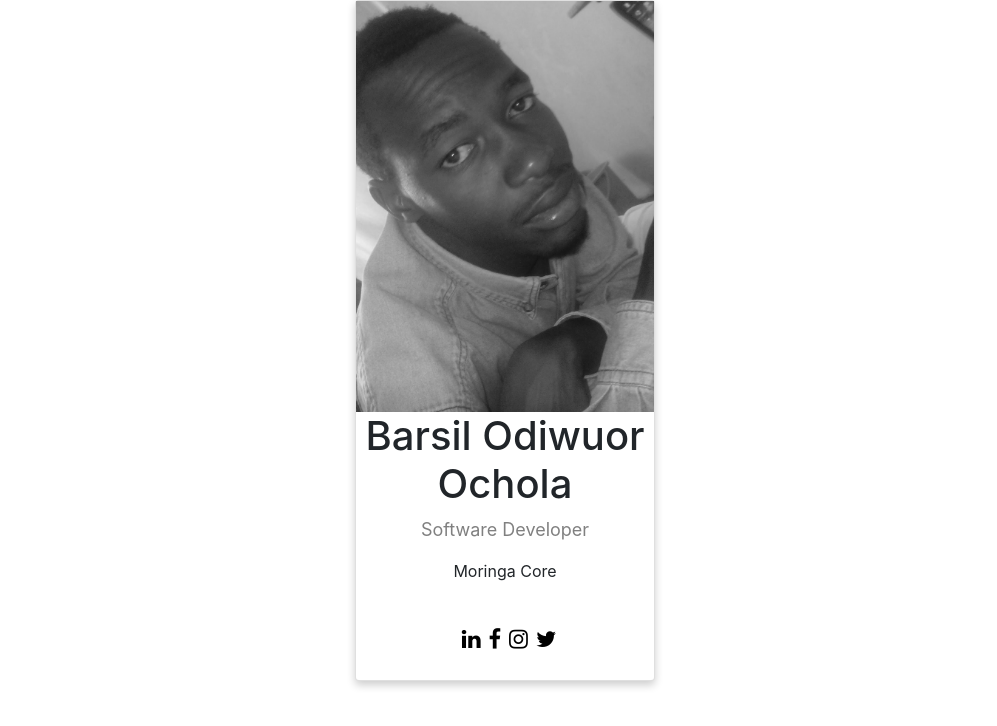
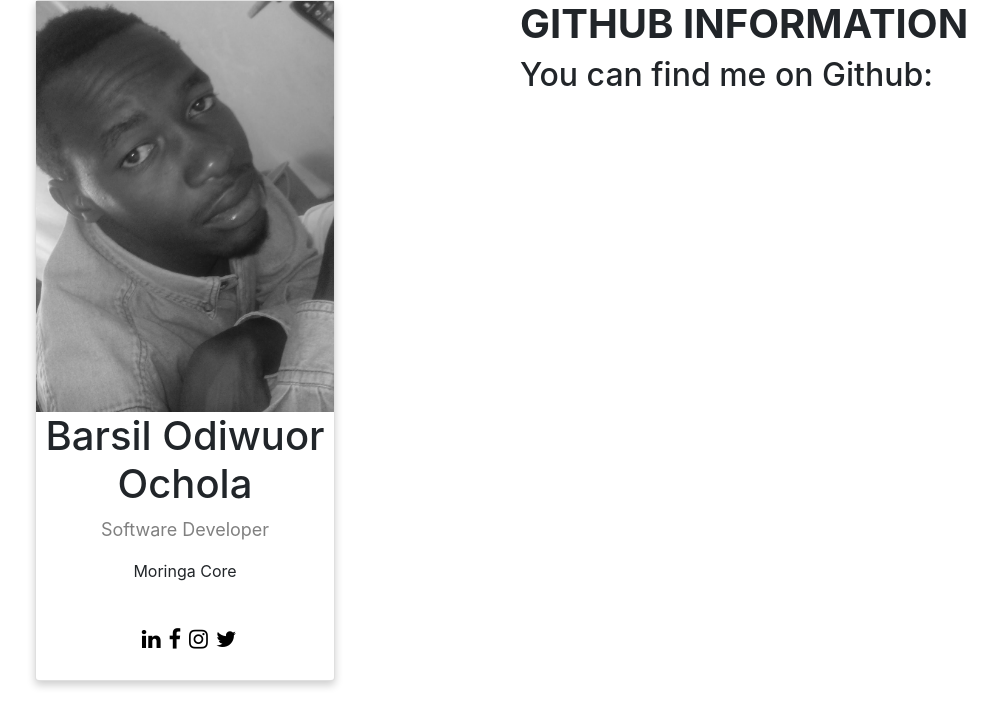
Before and after one commit to BarsilNzola/Github-search, an Angular app: page / in a window 1280 px wide. Shown: the top 726 px of the page, without its empty margins (135-1132 px from the left). Built offline with nearby package versions, Linux system fonts and the light colour scheme.

Commit message:
added a second column to the row to display github info

```diff
--- a/src/app/landing-page/landing-page.component.html
+++ b/src/app/landing-page/landing-page.component.html
@@ -14,5 +14,9 @@
                 </div>
             </div>
         </div>
+        <div class="col">
+            <h1><strong>GITHUB INFORMATION</strong></h1>
+            <h2>You can find me on Github:</h2>
+        </div>
     </div>
 </div>
```
